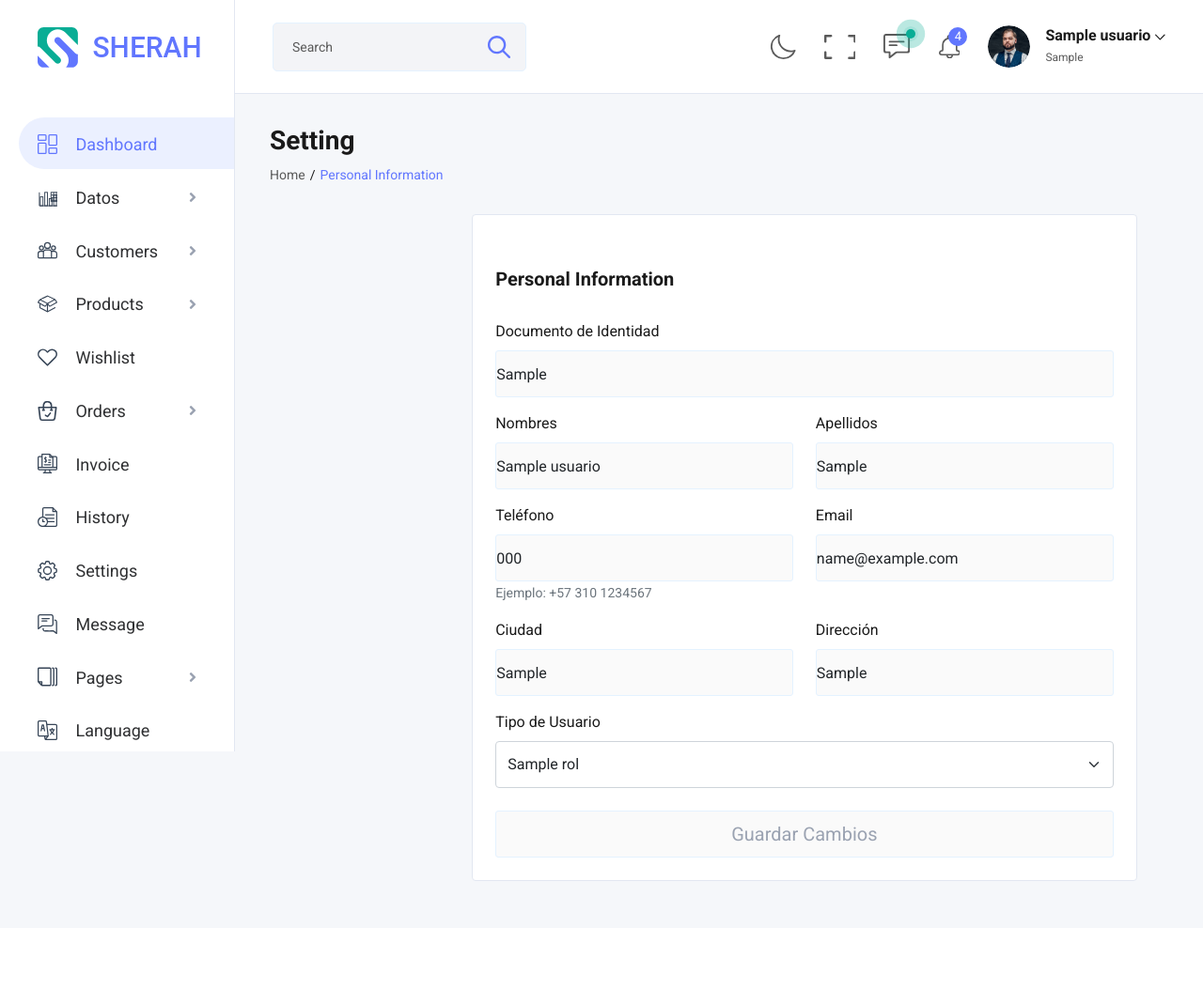
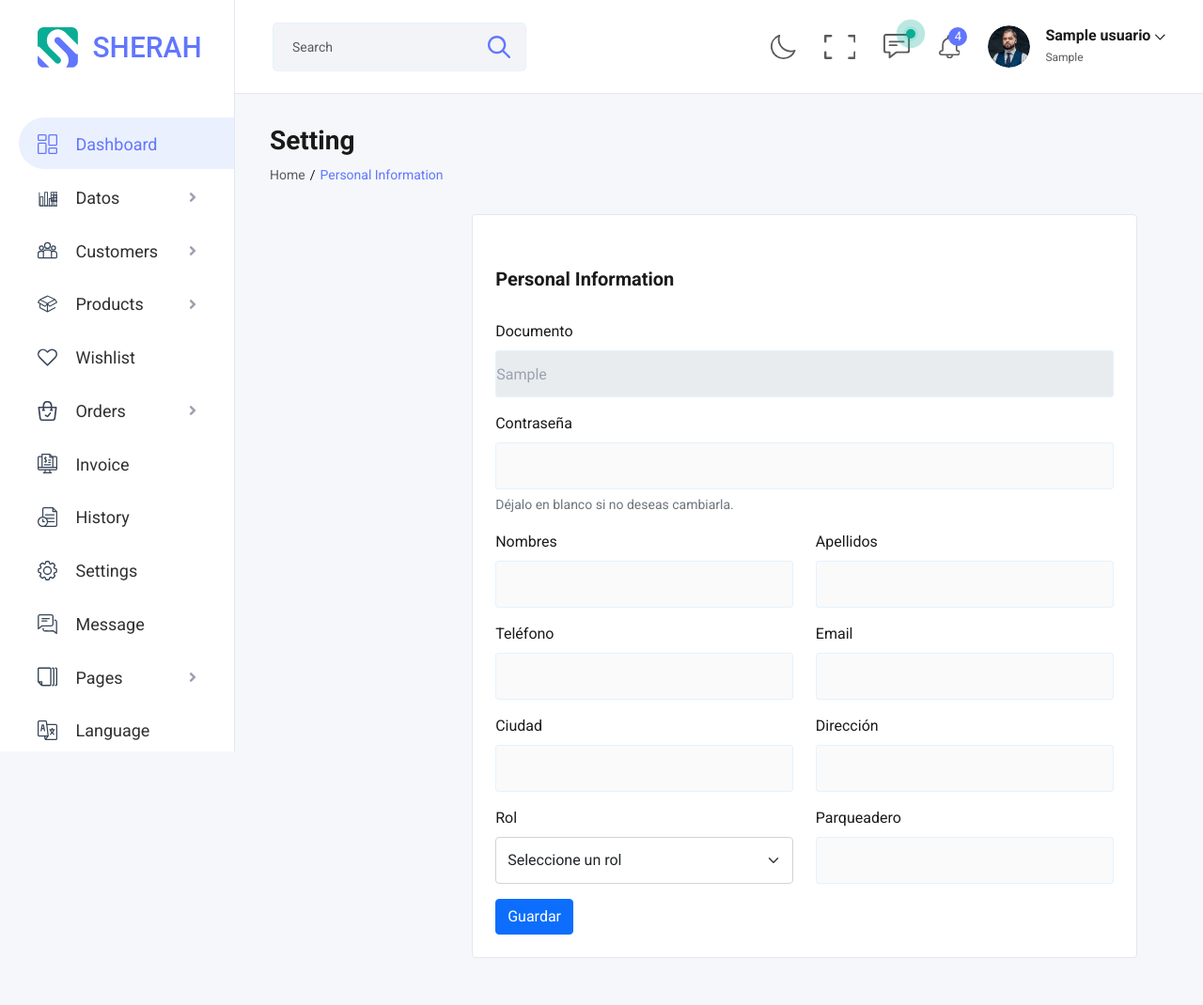
Before and after one commit to Juliandos/Parqueadero, a Flask app: page /profile_info in a window 1280 px wide. Shown: the whole page at 94% size. Before the commit the page ends 938 px from the top, so only its background shows below. Run offline with Flask 3, Linux system fonts and the light colour scheme; a user stored in the database is signed in; tables that the repository leaves empty hold one stand-in row (values such as "Sample post"); some libraries are stand-ins or nearby versions.

Commit message:
Cambio de formulario a el común y no con FWT

```diff
--- a/app/forms.py
+++ b/app/forms.py
@@ -18,7 +18,6 @@ class UsuarioForm(FlaskForm):
     documento = StringField('Documento de Identidad',
         validators=[
             DataRequired('El documento es obligatorio'),
-            Length(min=8, max=16, message='El documento debe tener entre 8 y 16 caracteres'),
             documento_unico
         ],
         render_kw={"placeholder": "Número de documento sin espacios"}
@@ -76,7 +75,7 @@ class UsuarioForm(FlaskForm):
     # Selector de Rol
     rol_id = SelectField('Tipo de Usuario',
         coerce=int,
-        validators=[DataRequired('Selecciona un tipo de usuario')],
+        # validators=[DataRequired('Selecciona un tipo de usuario')],
         render_kw={"class": "form-select"}
     )
 
--- a/app/routes.py
+++ b/app/routes.py
@@ -1620,6 +1620,28 @@ def register():
 @routes.route('/profile_info', methods=['GET'])
 @login_required
 def profile_info():
-    user = current_user
-    form = UsuarioForm()
-    return render_template('profile-info.html', user=user, titulo="Información de perfil", form=form)
+    return render_template('profile-info.html',
+                        titulo="Información de perfil",
+                        usuario=current_user)
+
+# @routes.route('/profile_info_edit', methods=['POST'])
+# # @login_required
+# def profile_info_edit():
+#     print("Solicitud recibida:", request.method)
+#     print("Datos en request.form:", request.form)
+#     form = UsuarioForm(request.form)
+#     print(form.validate_on_submit())
+#     if form.validate_on_submit():  # Validar el formulario
+#         # Actualizar los datos del usuario
+#         current_user.nombres = form.nombres.data
+#         current_user.apellidos = form.apellidos.data
+#         current_user.telefono = form.telefono.data
+#         current_user.direccion = form.direccion.data
+#         current_user.ciudad = form.ciudad.data
+
+#         # Guardar cambios en la base de datos
+#         db.session.commit()
+
+#         return jsonify({"mensaje": "Perfil actualizado con éxito"}), 200
+#     else:
+#         return jsonify({"error": "Datos inválidos", "detalles": form.errors}), 400
--- a/app/templates/profile-info.html
+++ b/app/templates/profile-info.html
@@ -1,6 +1,7 @@
 {% extends 'base.html' %}
 {% block title %}{{ titulo }}{% endblock %}
 {% block content %}
+
 <body id="sherah-adashboard sherah-show">
 
   <div class="sherah-body-area">
@@ -24,7 +25,8 @@
                 <div class="sherah-personals d-flex justify-content-end">
                   <div class="row w-100">
                     <!-- margin-left: 100px; -->
-											<div class="col-lg-12 col-md-10 col-12  sherah-personals__content mg-top-30" style="margin-left: 20%;">
+                    <div class="col-lg-12 col-md-10 col-12  sherah-personals__content mg-top-30"
+                      style="margin-left: 20%;">
                       <div class="sherah-ptabs">
                         <div class="sherah-ptabs__inner">
                           <div class="tab-content" id="nav-tabContent">
@@ -38,88 +40,87 @@
                                         <div class="sherah__item-group sherah-default-bg sherah-border">
                                           <div class="sherah-profile-info__v2 mg-top-30">
                                             <h3 class="sherah-profile-info__heading mg-btm-30">Personal Information</h3>
-																							<form method="POST" action="{{ url_for('routes.profile_info') }}">
-                                                {{ form.hidden_tag() }}
+                                            <form id="UsuarioForm" data-action="edit" class="needs-validation" novalidate>
+                                              <input type="hidden" id="UsuarioId" value="">
 
-                                                <!-- Documento -->
-                                                <div class="mb-3 row">
-                                                  <div class="col-12">
-                                                    {{ form.documento.label(class="form-label required") }}
-                                                    {{ form.documento(class="form-control text-dark", value=current_user.documento) }}
-                                                    {% for error in form.documento.errors %}
-                                                        <div class="invalid-feedback d-block">{{ error }}</div>
-                                                    {% endfor %}
+                                              <div class="mb-3">
+                                                <label for="documento" class="form-label">Documento</label>
+                                                <input type="text" class="form-control" id="documento" readonly value={{usuario.documento}}>
+                                                <div class="invalid-feedback">El documento es obligatorio.</div>
+                                              </div>
+
+                                              <div class="mb-3">
+                                                <label for="contrasena" class="form-label">Contraseña</label>
+                                                <input type="password" class="form-control" id="contrasena">
+                                                <div class="form-text">Déjalo en blanco si no deseas cambiarla.</div>
+                                              </div>
+
+                                              <div class="row">
+                                                <div class="col-md-6 mb-3">
+                                                  <label for="nombres" class="form-label">Nombres</label>
+                                                  <input type="text" class="form-control" id="nombres" required>
+                                                  <div class="invalid-feedback">Los nombres son obligatorios.</div>
+                                                </div>
+
+                                                <div class="col-md-6 mb-3">
+                                                  <label for="apellidos" class="form-label">Apellidos</label>
+                                                  <input type="text" class="form-control" id="apellidos" required>
+                                                  <div class="invalid-feedback">Los apellidos son obligatorios.</div>
                                                 </div>
                                               </div>
 
-                                                <!-- Nombres y Apellidos -->
                                               <div class="row">
                                                 <div class="col-md-6 mb-3">
-                                                        {{ form.nombres.label(class="form-label required") }}
-                                                        {{ form.nombres(class="form-control text-dark", value=current_user.nombres) }}
-                                                        {% for error in form.nombres.errors %}
-                                                            <div class="invalid-feedback d-block">{{ error }}</div>
-                                                        {% endfor %}
+                                                  <label for="telefono" class="form-label">Teléfono</label>
+                                                  <input type="text" class="form-control" id="telefono" required>
+                                                  <div class="invalid-feedback">El teléfono es obligatorio.</div>
                                                 </div>
+
                                                 <div class="col-md-6 mb-3">
-                                                        {{ form.apellidos.label(class="form-label required") }}
-                                                        {{ form.apellidos(class="form-control text-dark", value=current_user.apellidos) }}
-                                                        {% for error in form.apellidos.errors %}
-                                                            <div class="invalid-feedback d-block">{{ error }}</div>
-                                                        {% endfor %}
+                                                  <label for="email" class="form-label">Email</label>
+                                                  <input type="email" class="form-control" id="email" required>
+                                                  <div class="invalid-feedback">El email es obligatorio y debe ser
+                                                    válido.</div>
                                                 </div>
                                               </div>
 
-                                                  <!-- Teléfono Email-->
-                                                  <div class="mb-3 row">
-                                                    <div class="col-6">
-                                                      {{ form.telefono.label(class="form-label required") }}
-                                                      {{ form.telefono(class="form-control text-dark", value=current_user.telefono) }}
-                                                      <small class="form-text text-muted">Ejemplo: +57 310 1234567</small>
-                                                      {% for error in form.telefono.errors %}
-                                                          <div class="invalid-feedback d-block">{{ error }}</div>
-                                                      {% endfor %}
+                                              <div class="row">
+                                                <div class="col-md-6 mb-3">
+                                                  <label for="ciudad" class="form-label">Ciudad</label>
+                                                  <input type="text" class="form-control" id="ciudad" required>
+                                                  <div class="invalid-feedback">La ciudad es obligatoria.</div>
                                                 </div>
-                                                    <div class="col-6">
-                                                      {{ form.email.label(class="form-label required") }}
-                                                      {{ form.email(class="form-control text-dark", value=current_user.email) }}
-                                                      {% for error in form.email.errors %}
-                                                          <div class="invalid-feedback d-block">{{ error }}</div>
-                                                      {% endfor %}
+
+                                                <div class="col-md-6 mb-3">
+                                                  <label for="direccion" class="form-label">Dirección</label>
+                                                  <input type="text" class="form-control" id="direccion" required>
+                                                  <div class="invalid-feedback">La dirección es obligatoria.</div>
                                                 </div>
                                               </div>
 
-                                                  <!-- Ciudad y Dirección -->
-                                                  <div class="mb-3 row">
-                                                    <div class="col-6">
-                                                      {{ form.ciudad.label(class="form-label required") }}
-                                                      {{ form.ciudad(class="form-control text-dark", value=current_user.ciudad) }}
-                                                      {% for error in form.ciudad.errors %}
-                                                          <div class="invalid-feedback d-block">{{ error }}</div>
-                                                      {% endfor %}
+                                              <div class="row">
+                                                <div class="col-md-6 mb-3">
+                                                  <label for="rol_id" class="form-label">Rol</label>
+                                                  <select class="form-select" id="rol_id" required>
+                                                    <option value="">Seleccione un rol</option>
+                                                    <option value="1">Administrador</option>
+                                                    <option value="2">Jefe</option>
+                                                    <option value="3">Usuario</option>
+                                                  </select>
+                                                  <div class="invalid-feedback">Seleccione un rol válido.</div>
                                                 </div>
-                                                    <div class="col-6">
-                                                      {{ form.direccion.label(class="form-label required") }}
-                                                      {{ form.direccion(class="form-control text-dark", value=current_user.direccion) }}
-                                                      {% for error in form.direccion.errors %}
-                                                          <div class="invalid-feedback d-block">{{ error }}</div>
-                                                      {% endfor %}
+
+                                                <div class="col-md-6 mb-3">
+                                                  <label for="parqueadero_id" class="form-label">Parqueadero</label>
+                                                  <input type="text" class="form-control" id="parqueadero_id" required>
+                                                  <div class="invalid-feedback">El parqueadero es obligatorio.</div>
                                                 </div>
                                               </div>
 
-                                                  <!-- Tipo de Usuario -->
-                                                  <div class="mb-4">
-                                                      {{ form.rol_id.label(class="form-label required") }}
-                                                      {{ form.rol_id(class="form-select", value=current_user.rol_id) }}
-                                                      {% for error in form.rol_id.errors %}
-                                                          <div class="invalid-feedback d-block">{{ error }}</div>
-                                                      {% endfor %}
-                                                  </div>
+                                              <button type="submit" class="btn btn-primary">Guardar</button>
+                                            </form>
 
-                                                  <div class="d-grid gap-2">
-                                                      {{ form.submit(class="btn btn-primary btn-lg") }}
-                                                  </div>
-                                              </form>
+
                                           </div>
 
 
@@ -148,6 +149,54 @@
     <!-- End sherah Dashboard -->
 
   </div>
+  <script>
+    $(document).ready(function () {
+      $("#UsuarioForm").submit(function (event) {
+        event.preventDefault();
+        let form = this;
 
+        // Validar el formulario
+        if (!form.checkValidity()) {
+          event.stopPropagation();
+          $(form).addClass("was-validated");
+          return;
+        }
+
+        let action = $(this).attr("data-action");
+        let userId = $("#UsuarioId").val();
+        let url = action === "edit" ? `/usuario/edit/${userId}` : "/usuario/add";
+        let method = action === "edit" ? "PUT" : "POST";
+
+        $.ajax({
+          url: url,
+          type: method,
+          contentType: "application/json",
+          data: JSON.stringify({
+            documento: $("#documento").val(),
+            contrasena: $("#contrasena").val(),
+            nombres: $("#nombres").val(),
+            apellidos: $("#apellidos").val(),
+            telefono: $("#telefono").val(),
+            email: $("#email").val(),
+            ciudad: $("#ciudad").val(),
+            direccion: $("#direccion").val(),
+            rol_id: $("#rol_id").val(),
+            parqueadero_id: $("#parqueadero_id").val()
+          }),
+          success: function () {
+            Swal.fire("Éxito", "Usuario guardado", "success").then(() => location.reload());
+          },
+          error: function (jqXHR) {
+            let response = jqXHR.responseJSON;
+            let message = response && response.message ? response.message : "Error desconocido";
+            Swal.fire("Error", message, "error");
+          }
+        });
+
+        $("#UsuarioModal").modal("hide");
+      });
+    });
+
+  </script>
 </body>
 {% endblock %}
```
Lines whose indentation alone changed are shown as unchanged.
